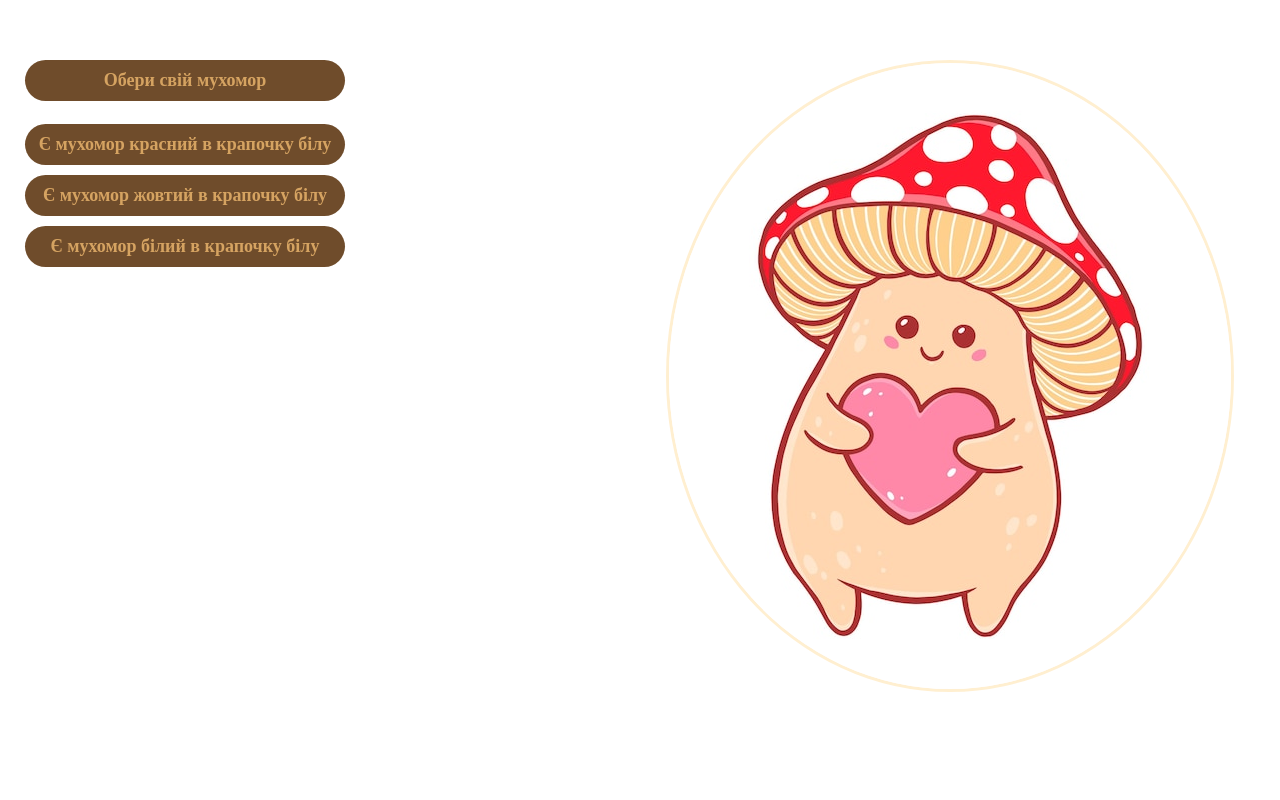
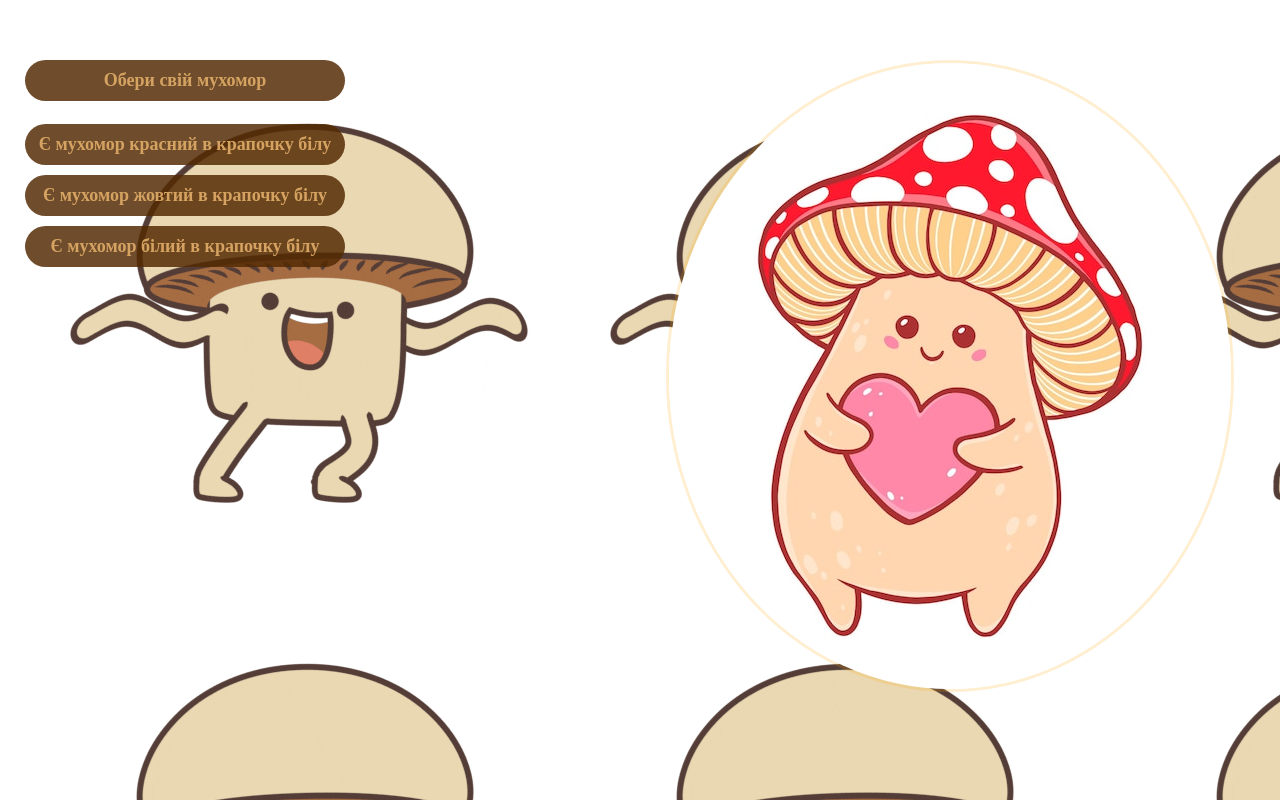
Before and after one commit to SphericalCat/DOM, a plain HTML site: page index.html in a window 1280 px wide. Shown: the top 800 px of the page. Drawn offline with Linux system fonts and the light colour scheme.

Commit message:
Update style.css

```diff
--- a/style/style.css
+++ b/style/style.css
@@ -3,7 +3,7 @@ body{
     font-family: bahnschrift;
     font-weight: bolder;
     color: rgba(218, 167, 100, 0.959);
-    background-image: url(./img/giphy1.gif);
+    background-image: url(/img/giphy1.gif);
     font-size: large;
 }
 
```
